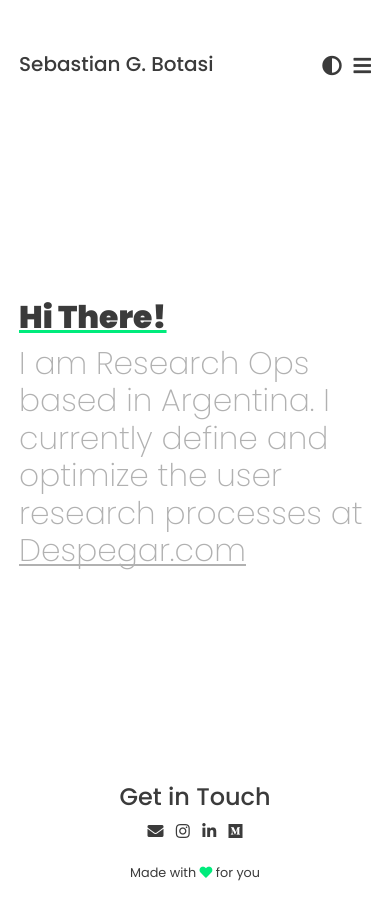
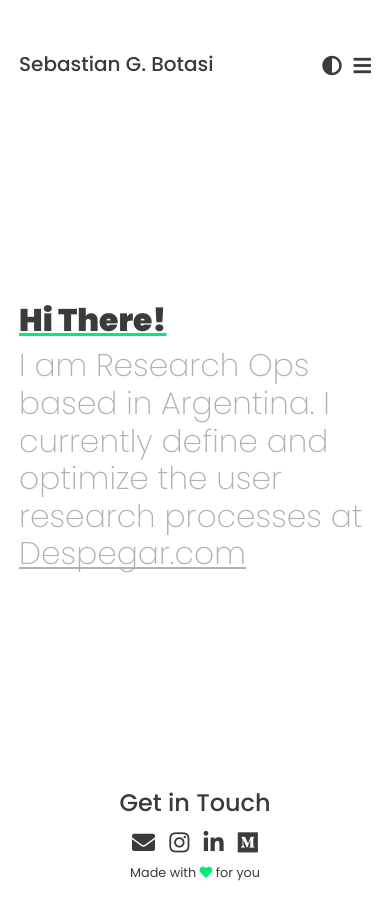
Before and after one commit to sebastiangonzalezbotasi/sebastianbotasi.github.io, a Jekyll site: the page built from pages/index.md, in a window 390 px wide. Built offline with Jekyll 4.4.1, drawn with Linux system fonts in a browser that asks for light colours; nearby versions of some CDN libraries.

Commit message:
Update style.scss
update size icon social mobile

```diff
--- a/assets/css/style.scss
+++ b/assets/css/style.scss
@@ -192,6 +192,12 @@
 	.ciudad,.fecha{
 		text-align:left !important;
 	}
+	.social{
+		font-size: 23px;
+	}
+	.separacion{
+		padding-bottom: 0px;
+	}
 }
 //-----------------------------------
 @media (min-width: 992px){
```
